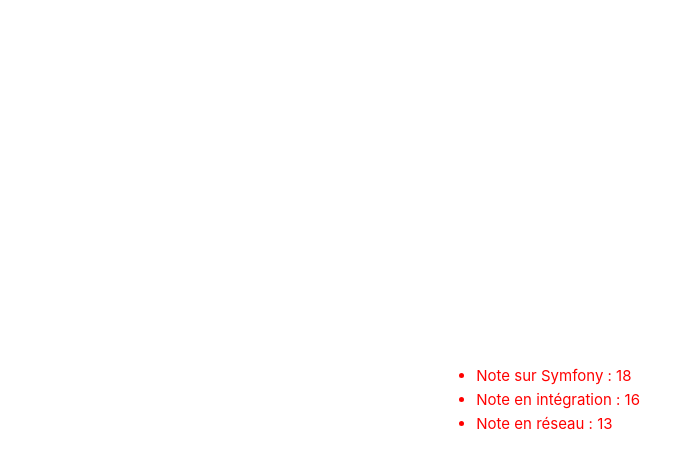
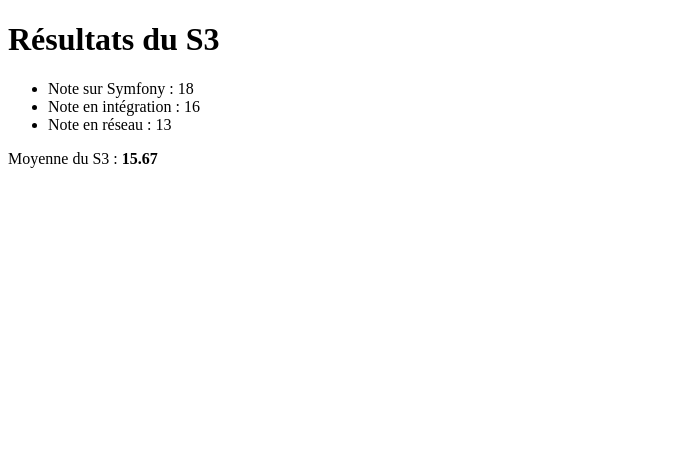
Before and after one commit to Ugravis/vuejs_mmi, a Vue app: page / in a window 1280 px wide. Shown: the top 468 px of the page, without its empty margins (0-694 px from the left). Built offline with nearby package versions, Linux system fonts and the light colour scheme.

Commit message:
feat(intro): CM

```diff
--- a/src/App.vue
+++ b/src/App.vue
@@ -1,15 +1,15 @@
 <script setup>
+  import Notes from '@/components/Notes.vue'
+
   const symfony = 18
   const integration = 16
   const reseau = 13
 </script>
 
 <template>
-  <ul>
-    <li>Note sur Symfony : {{ symfony }}</li>
-    <li>Note en intégration : {{ integration }}</li>
-    <li>Note en réseau : {{ reseau }}</li>
-  </ul>
+  <h1>Résultats du S3</h1>
+
+  <Notes />
 </template>
 
 <style scoped>
--- /dev/null
+++ b/src/components/Notes.vue
@@ -0,0 +1,21 @@
+<script setup>
+import { computed } from 'vue';
+
+  const symfony = 18
+  const integration = 16
+  const reseau = 13
+
+  const moyenne = computed(() => {
+    return (symfony + integration + reseau) / 3
+  })
+</script>
+
+<template>
+  <ul>
+    <li>Note sur Symfony : {{ symfony }}</li>
+    <li>Note en intégration : {{ integration }}</li>
+    <li>Note en réseau : {{ reseau }}</li>
+  </ul>
+
+  <p>Moyenne du S3 : <b>{{ moyenne.toFixed(2) }}</b></p>
+</template>
--- a/src/main.js
+++ b/src/main.js
@@ -1,4 +1,4 @@
-import './assets/main.css'
+// import './assets/main.css'
 
 import { createApp } from 'vue'
 import App from './App.vue'
```
Also changed, not shown: 1 other file (tests, documents, lock files or other folders).
